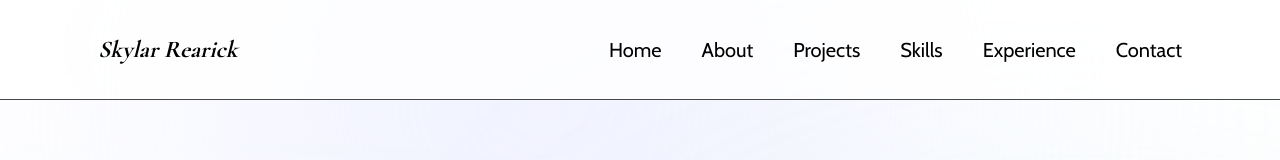
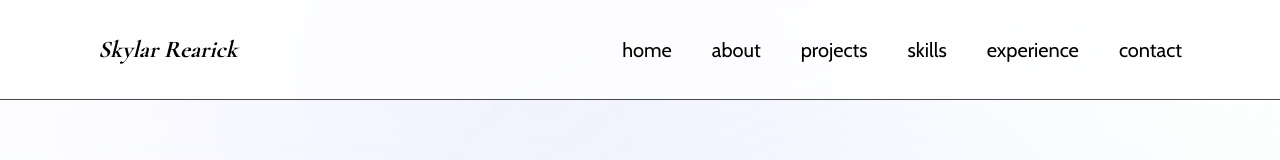
Before and after one commit to sky1113/portfolio, a Next.js app: page / in a window 1280 px wide. Shown: the top 160 px of the page. Built offline with nearby package versions, Linux system fonts and the light colour scheme.

Commit message:
fixed navbar capitalization

```diff
--- a/src/components/header.tsx
+++ b/src/components/header.tsx
@@ -21,7 +21,7 @@ export default function Header() {
             <a
               key={link.hash}
               href={link.hash}
-              className="hover:text-gray-600 capitalize"
+              className="hover:text-gray-600"
             >
               {link.name}
             </a>
```
